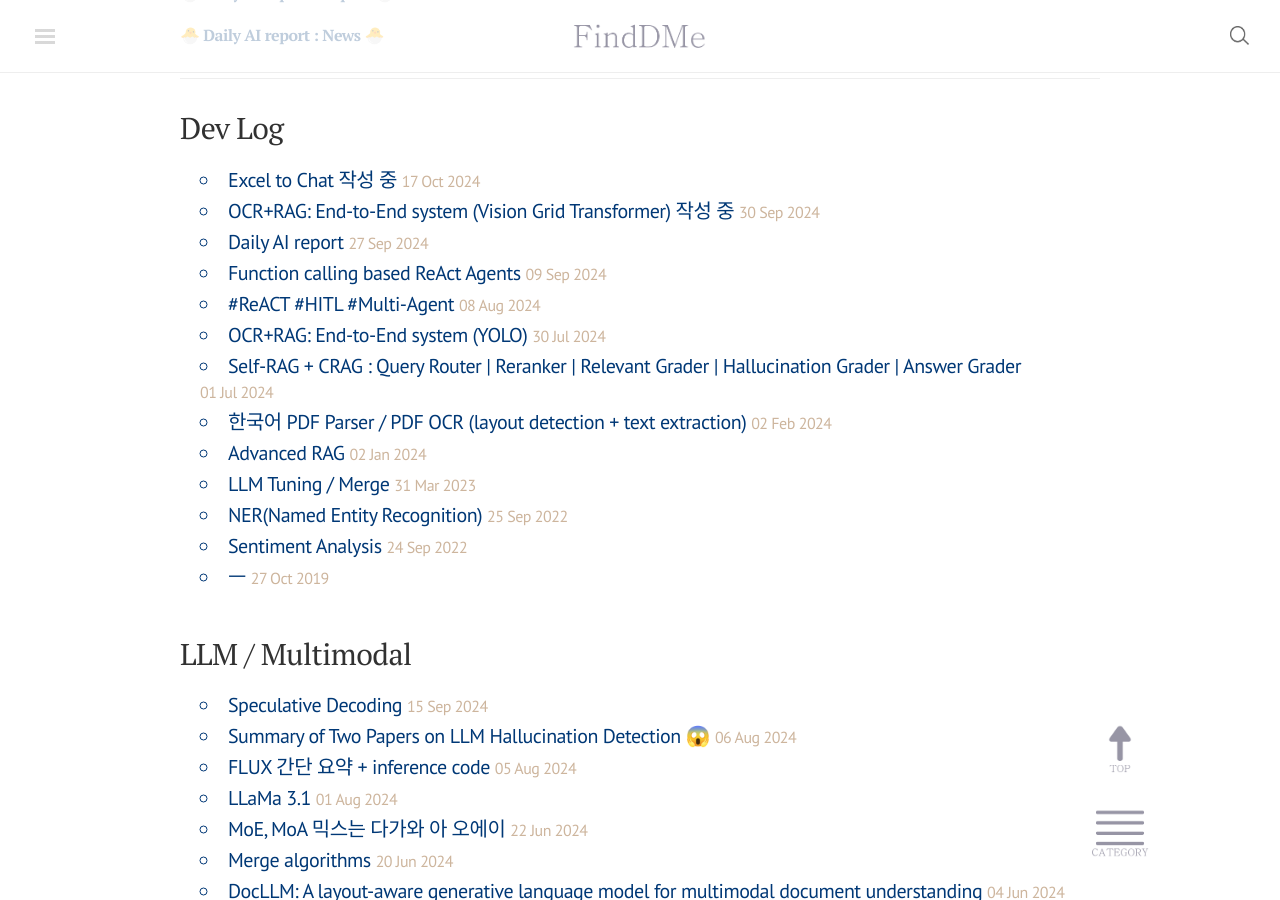
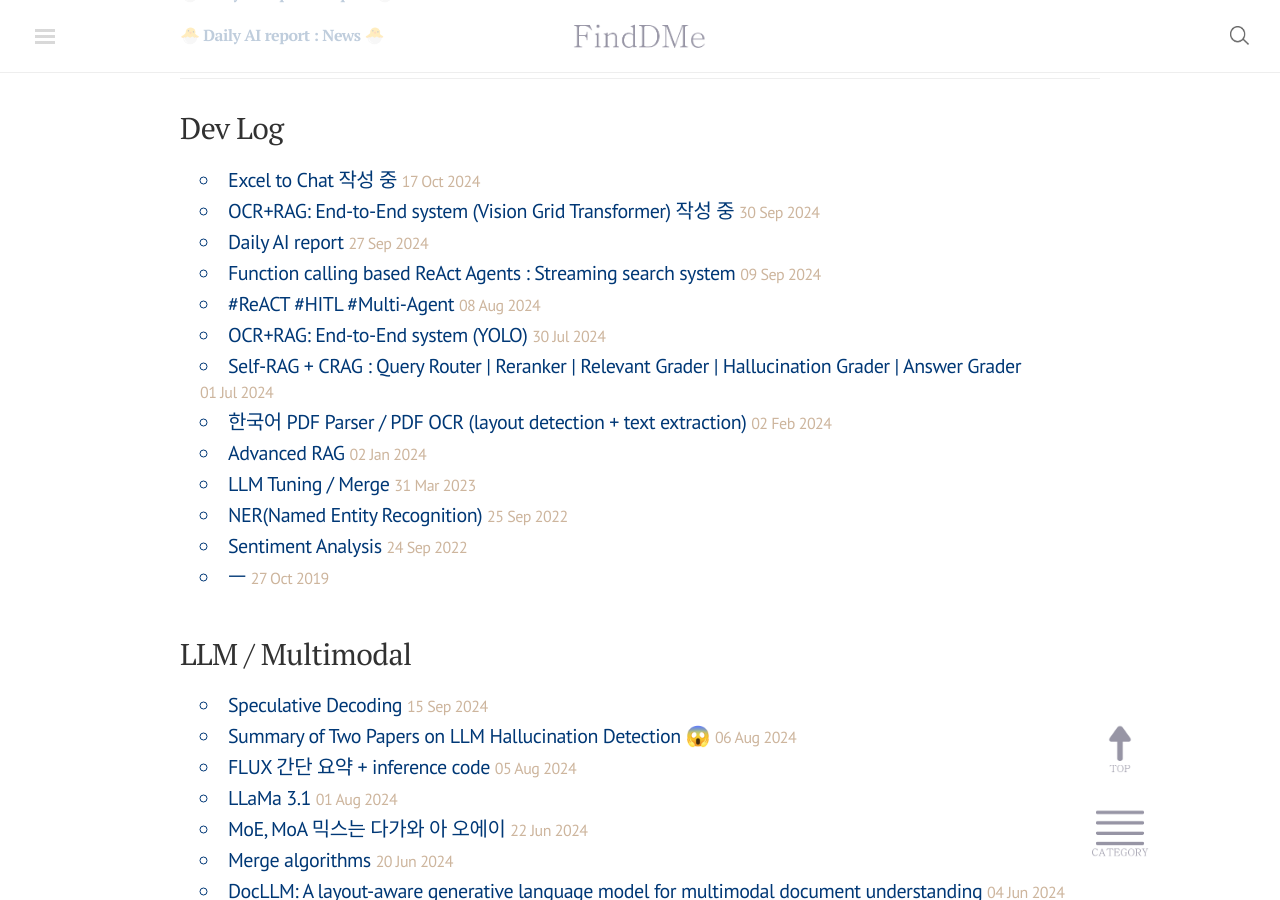
Before and after one commit to finddme/finddme.github.io, a Jekyll site: the page built from index.html, in a window 1280 px wide and 900 px high, scrolled down 551 px. Built offline with Jekyll 4.4.1, drawn with Linux system fonts in a browser that asks for light colours; nearby versions of some CDN libraries; comment, search, counter and statistics services are not loaded.

Commit message:
Update 2024-09-09-func_react .md

```diff
--- a/_posts/2024-09-09-func_react .md
+++ b/_posts/2024-09-09-func_react .md
@@ -1,5 +1,5 @@
 ---
-title: "Function calling based ReAct Agents"
+title: "Function calling based ReAct Agents : Streaming search system"
 category: Dev Log
 tag: Development
 ---
```
